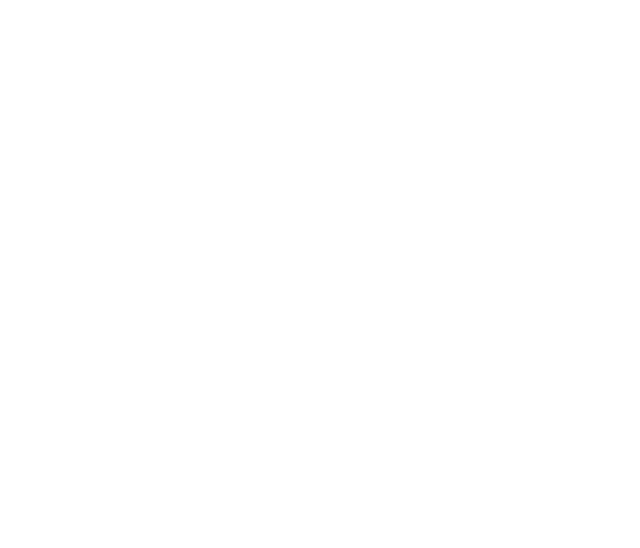
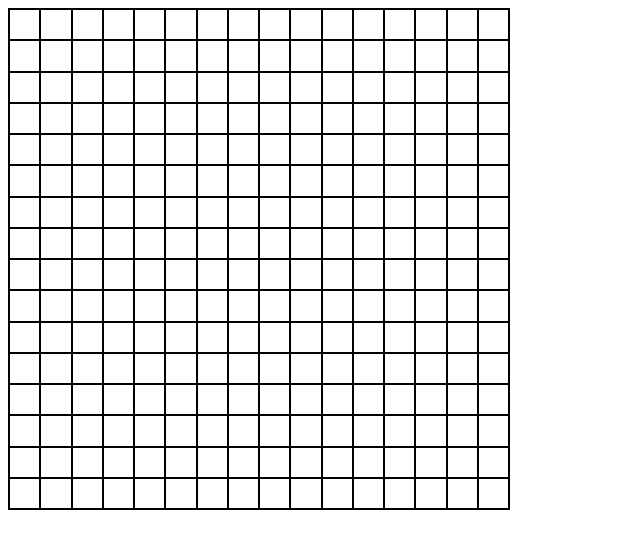
Before and after one commit to Andmana/etch-a-sketch, a plain HTML site: page index.html in a window 1280 px wide. Shown: the whole page, without its empty margins (0-640 px from the left). Drawn offline with Linux system fonts and the light colour scheme.

Commit message:
Create Box

```diff
--- a/index.html
+++ b/index.html
@@ -8,5 +8,13 @@
         <link rel="stylesheet" href="./style.css" />
         <script src="./script.js" defer></script>
     </head>
-    <body></body>
+    <body>
+        <header></header>
+
+        <main>
+            <div id="Container">
+                <div id="Boxes"></div>
+            </div>
+        </main>
+    </body>
 </html>
--- a/script.js
+++ b/script.js
@@ -0,0 +1,16 @@
+let size = 16;
+const container = document.getElementById("Boxes");
+
+(() => {
+    for (let i = 0; i < size; i++) {
+        const row = document.createElement("div");
+        row.className = "boxes-row";
+        container.appendChild(row);
+        for (let j = 0; j < size; j++) {
+            const col = document.createElement("div");
+            col.className = "boxes-col";
+            row.appendChild(col);
+        }
+    }
+})();
+S;
--- a/style.css
+++ b/style.css
@@ -0,0 +1,23 @@
+#Boxes {
+    display: flex;
+    flex-direction: column;
+    width: 500px;
+    height: 500px;
+
+    border: black solid 0.5px;
+}
+
+.boxes-row {
+    flex: 1;
+    display: flex;
+}
+
+.boxes-col {
+    flex: 1;
+    background-color: white;
+    border: black solid 0.5px;
+}
+
+.boxes-col:hover {
+    background-color: black;
+}
```
